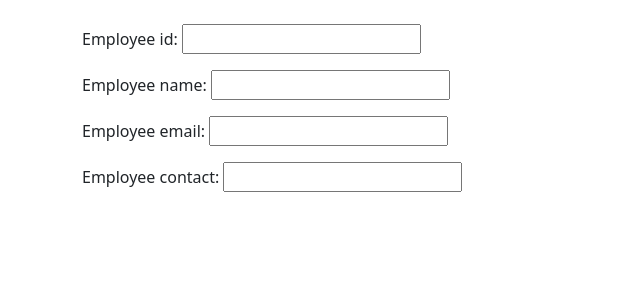
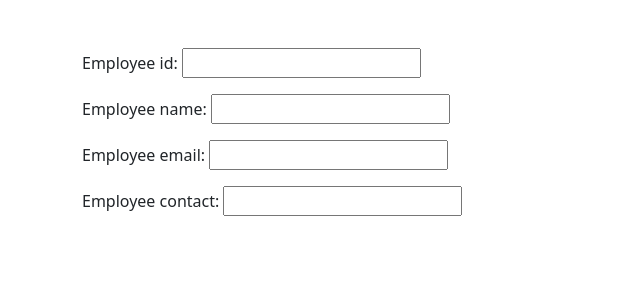
Before and after one commit to Maunducyrus/Simple-Employee-Management-System---Django, a Django app: page /create/ in a window 1280 px wide. Shown: the part 56-356 px from the top of the page, without its empty margins (0-640 px from the left). Run offline with Django 5.2, Linux system fonts and the light colour scheme.

Commit message:
bootstrap class

```diff
--- a/employees/application/templates/create.html
+++ b/employees/application/templates/create.html
@@ -2,7 +2,7 @@
 {% block title %}Create Employee{% endblock %}
 {% block content %}
 
-<form method="POST">
+<form method="POST" class="form-group pt-4">
     {% csrf_token %}
     {{ form.as_p }}
 
```
